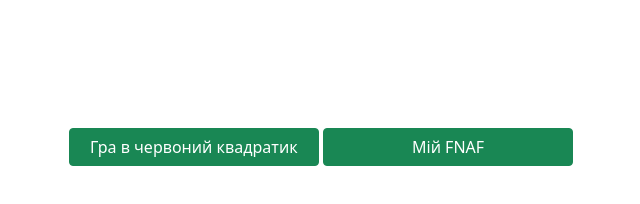
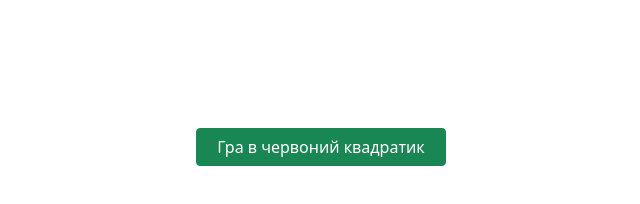
Before and after one commit to LasonD/MyMiscellaneousApi, a plain HTML site: page MyMiscellaneousApi/wwwroot/index.html in a window 1280 px wide. Shown: the whole page, without its empty margins (319-959 px from the left). Drawn offline with nearby package versions, Linux system fonts and the light colour scheme.

Commit message:
Remove fnaf btn

```diff
--- a/MyMiscellaneousApi/wwwroot/index.html
+++ b/MyMiscellaneousApi/wwwroot/index.html
@@ -12,7 +12,6 @@
     <div class="container" style="margin-top: 10%;">
         <div class="col-md-12 text-center">
             <a class="btn btn-success text-center" id="btnRedSquare" style="min-width: 250px;" href="Games/Platformer/index.html" >Гра в червоний квадратик</a>
-            <a class="btn btn-success text-center" id="btnFnaf" style="min-width: 250px;" href="Games/Fnaf/index.html" >Мій FNAF</a>
         </div>
     </div>
 
```
